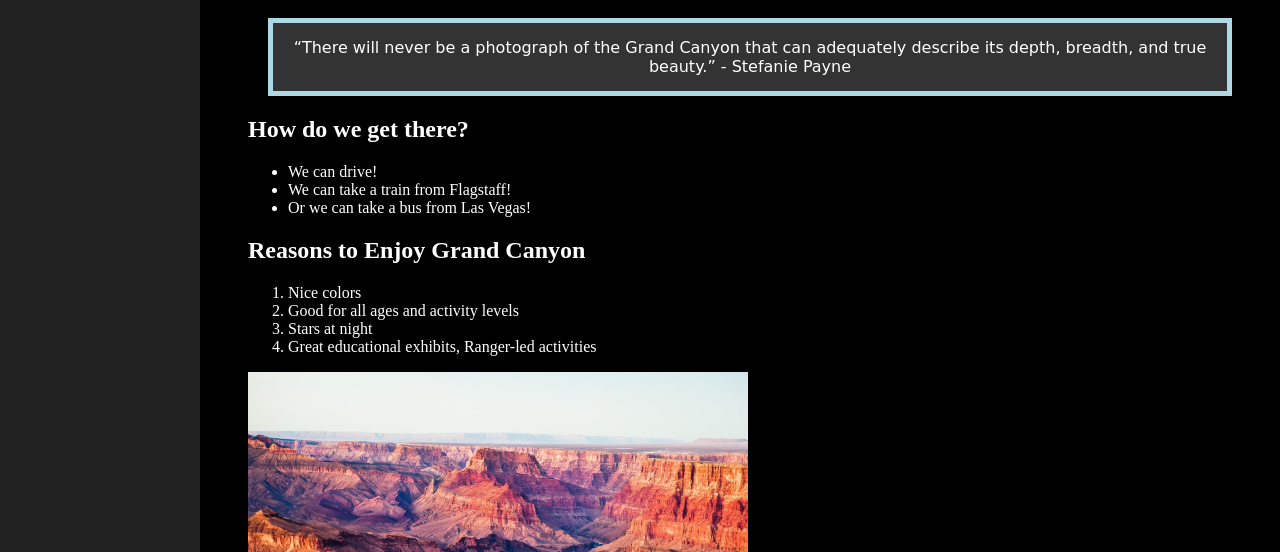
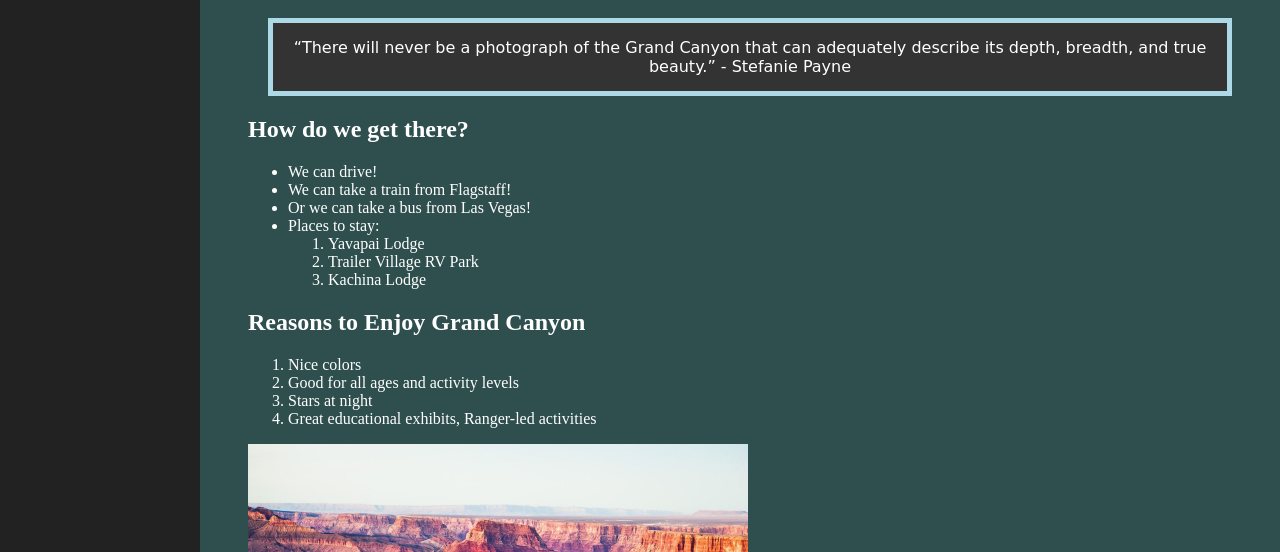
Before and after one commit to PrestonDixon-Student/IS201-Project, a plain HTML site: page IS201/index.html in a window 1280 px wide. Shown: the part 248-800 px from the top of the page. Drawn offline with Linux system fonts and the light colour scheme.

Commit message:
Update index.html

```diff
--- a/IS201/index.html
+++ b/IS201/index.html
@@ -9,7 +9,7 @@
 
 </head>
 
-<body>
+<body style = "background-color: darkslategrey;">
     <div class="navbar">
         <a href="html/otherpage.html">About us</a>
         <a href="html/otherpage.html">Contact Us</a>
@@ -46,6 +46,12 @@
                 <li>We can drive!</li>
                 <li>We can take a train from Flagstaff!</li>
                 <li>Or we can take a bus from Las Vegas!</li>
+                <li>Places to stay:</li>
+                <ol>
+                    <li>Yavapai Lodge</li>
+                    <li>Trailer Village RV Park</li>
+                    <li>Kachina Lodge</li>
+                </ol>
             </ul>
             <h2>Reasons to Enjoy Grand Canyon</h2>
             <ol>
```
